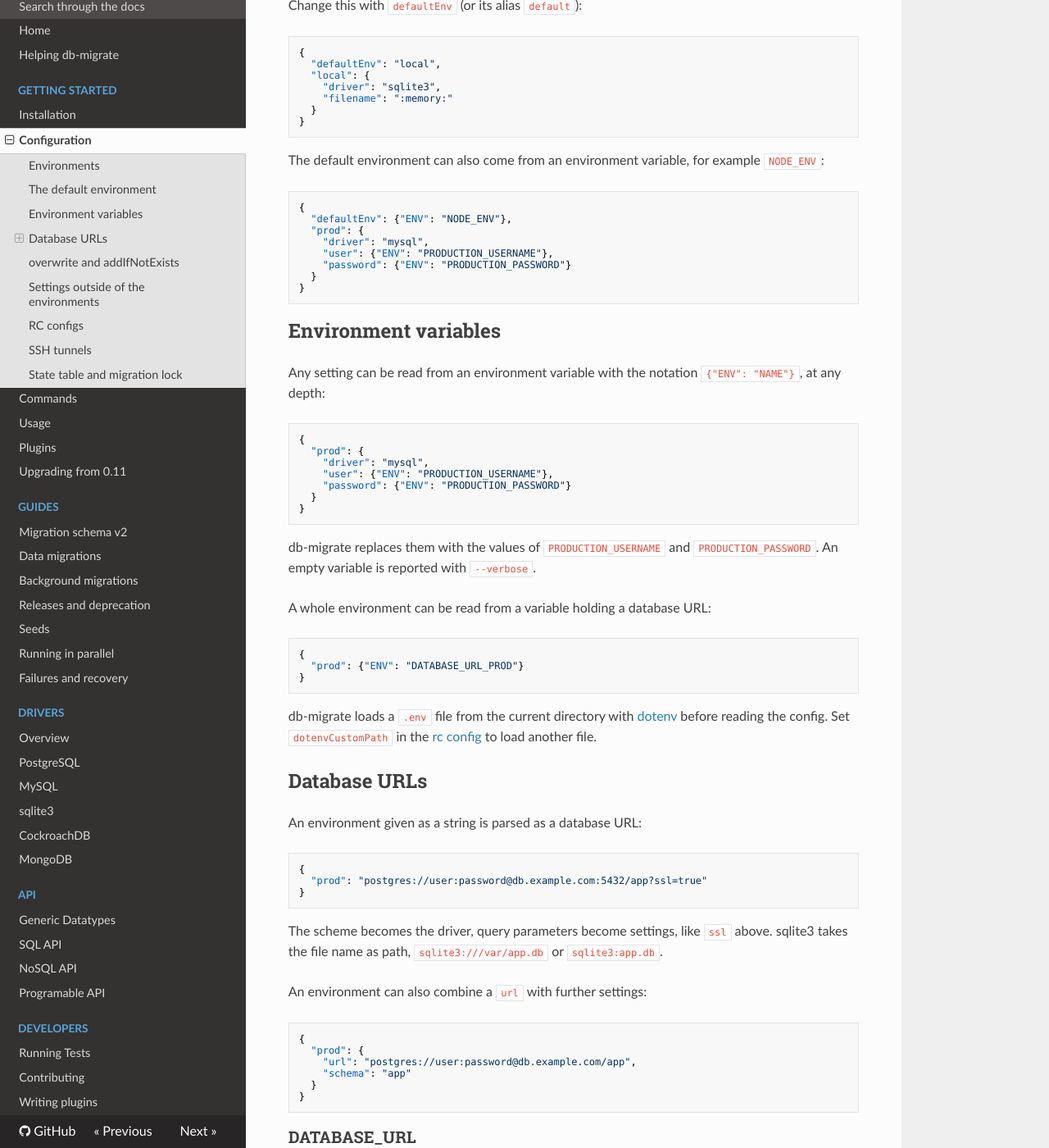
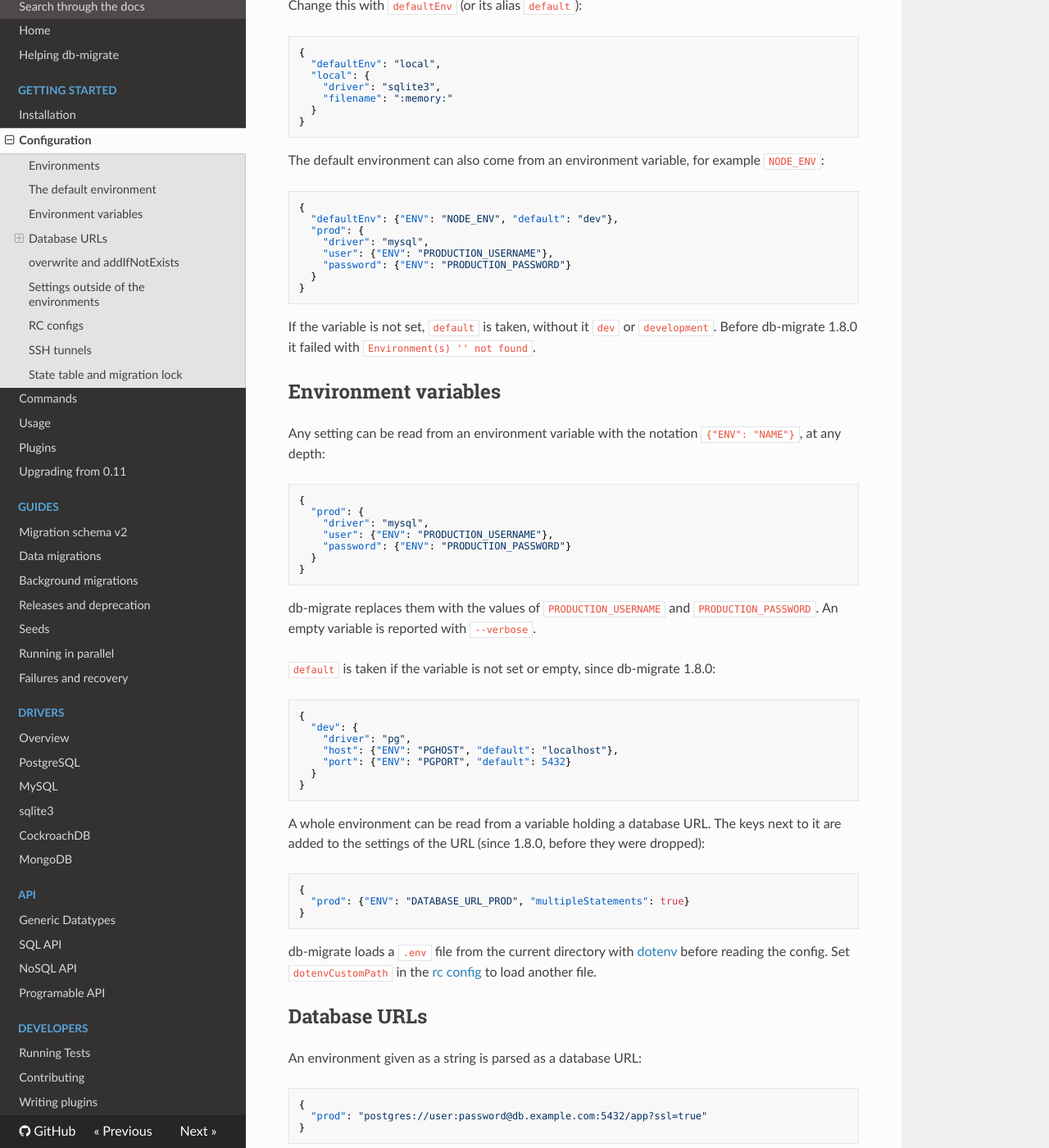
Before and after one commit to db-migrate/english-docs, an MkDocs documentation site: the page built from docs/Getting Started/configuration.md, in a window 1280 px wide and 1400 px high, scrolled down 1330 px. Shown: the whole window at 82% size. Built offline with MkDocs 1.6.1, drawn with Linux system fonts in a browser that asks for light colours; nearby versions of some CDN libraries.

Commit message:
docs: defaults of environment variables, keys next to an env url

````diff
--- a/docs/Getting Started/configuration.md
+++ b/docs/Getting Started/configuration.md
@@ -86,7 +86,7 @@ example `NODE_ENV`:
 
 ```json
 {
-  "defaultEnv": {"ENV": "NODE_ENV"},
+  "defaultEnv": {"ENV": "NODE_ENV", "default": "dev"},
   "prod": {
     "driver": "mysql",
     "user": {"ENV": "PRODUCTION_USERNAME"},
@@ -94,6 +94,10 @@ example `NODE_ENV`:
   }
 }
 ```
+
+If the variable is not set, `default` is taken, without it `dev` or
+`development`. Before db-migrate 1.8.0 it failed with
+`Environment(s) '' not found`.
 
 ## Environment variables
 
@@ -113,11 +117,26 @@ Any setting can be read from an environment variable with the notation
 db-migrate replaces them with the values of `PRODUCTION_USERNAME` and
 `PRODUCTION_PASSWORD`. An empty variable is reported with `--verbose`.
 
-A whole environment can be read from a variable holding a database URL:
+`default` is taken if the variable is not set or empty, since db-migrate
+1.8.0:
 
 ```json
 {
-  "prod": {"ENV": "DATABASE_URL_PROD"}
+  "dev": {
+    "driver": "pg",
+    "host": {"ENV": "PGHOST", "default": "localhost"},
+    "port": {"ENV": "PGPORT", "default": 5432}
+  }
+}
+```
+
+A whole environment can be read from a variable holding a database URL. The
+keys next to it are added to the settings of the URL (since 1.8.0, before
+they were dropped):
+
+```json
+{
+  "prod": {"ENV": "DATABASE_URL_PROD", "multipleStatements": true}
 }
 ```
 
````
